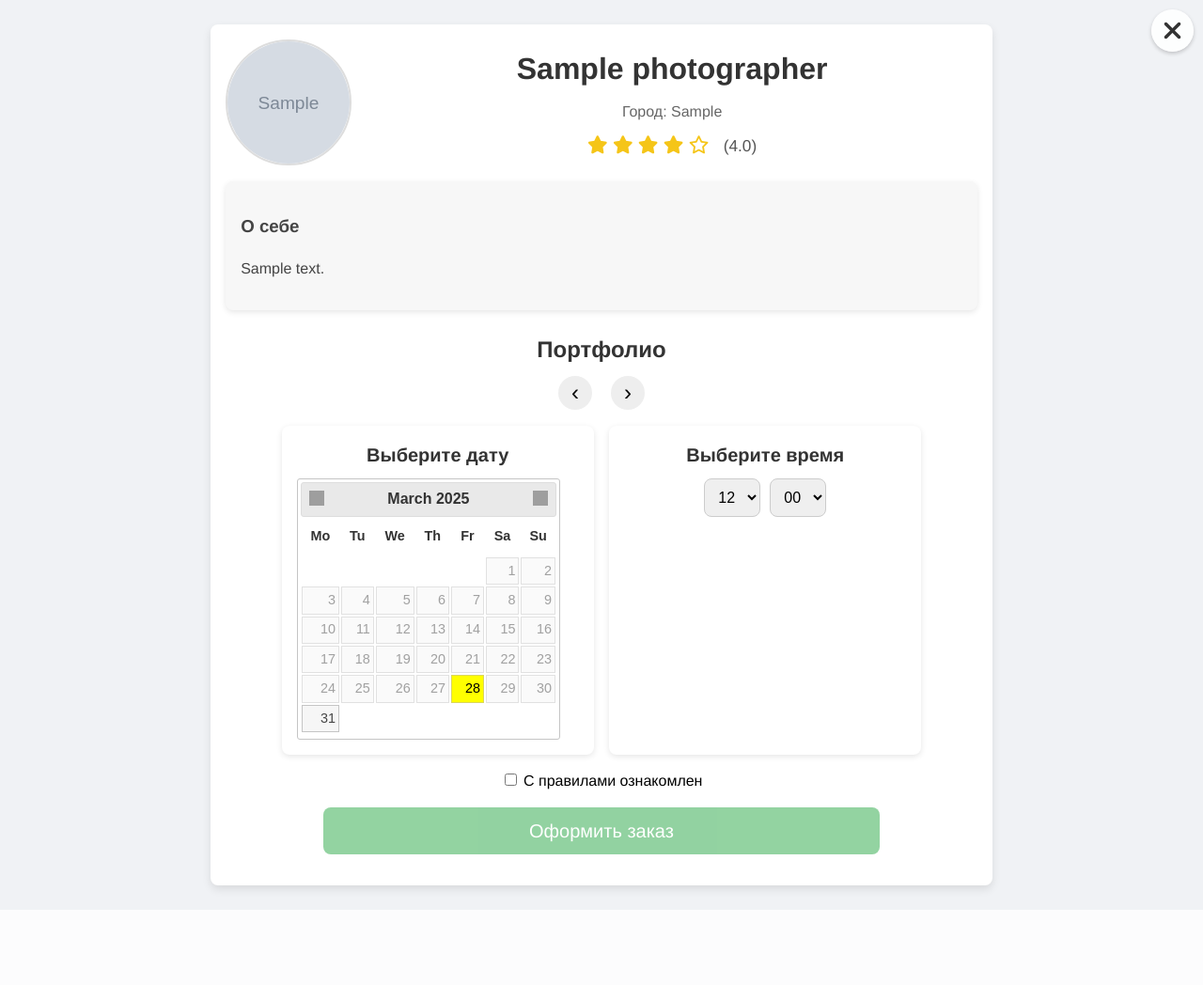
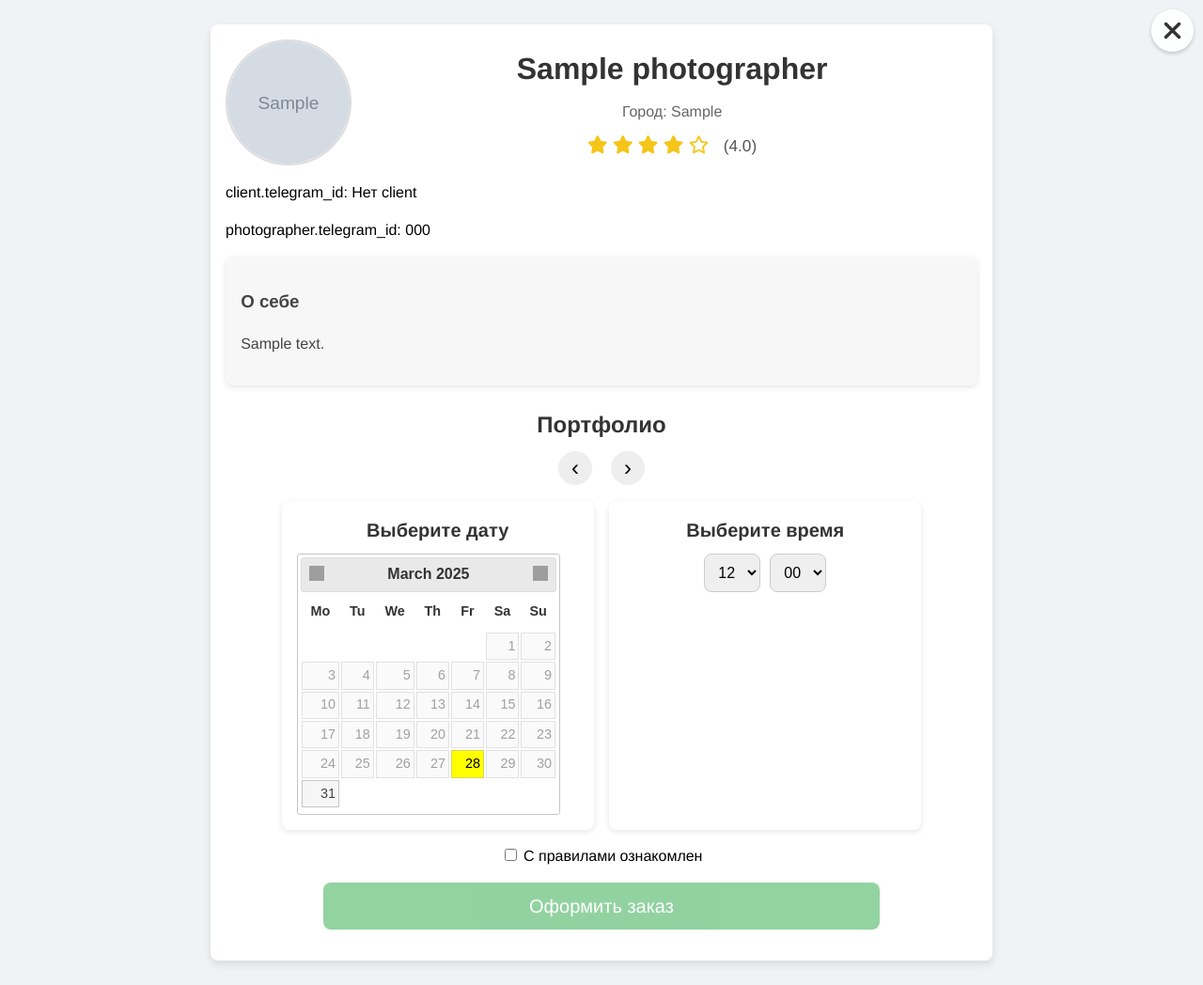
Before and after one commit to DaniyarS1703/Telegram-Fotograf2, a Flask app: page /profile/1 in a window 1280 px wide. Shown: the whole page at 94% size. Before the commit the page ends 954 px from the top, so only its background shows below. Run offline with Flask 3, Linux system fonts and the light colour scheme; tables that the repository leaves empty hold one stand-in row (values such as "Sample post"); grey boxes marked "Sample" are stand-in pictures; some libraries are stand-ins or nearby versions; grey boxes are pictures that could not be loaded.

Commit message:
Ваше сообщение коммита

```diff
--- a/app.py
+++ b/app.py
@@ -194,10 +194,10 @@ def switch_role():
     if not client:
         return "Клиент не найден", 404
 
-    # Если фотограф уже существует, перенаправляем на профиль
+    # Если фотограф уже существует, перенаправляем на профиль с tg_id
     existing_photographer = Photographer.query.filter_by(telegram_id=client.telegram_id).first()
     if existing_photographer:
-        return redirect(url_for('profile', id=existing_photographer.id))
+        return redirect(url_for('profile', id=existing_photographer.id, tg_id=client.telegram_id))
 
     if request.method == 'POST':
         # Получаем поля формы
@@ -243,7 +243,7 @@ def switch_role():
         db.session.add(new_photographer)
         db.session.commit()
 
-        return redirect(url_for('profile', id=new_photographer.id))
+        return redirect(url_for('profile', id=new_photographer.id, tg_id=client.telegram_id))
 
     dummy_photographer = {
         "name": client.name,
@@ -253,6 +253,7 @@ def switch_role():
         "description": ""
     }
     return render_template('switch_role.html', client=client, photographer=dummy_photographer)
+
 
 @app.route('/edit_profile/<int:id>', methods=['GET', 'POST'])
 def edit_profile(id):
--- a/templates/index.html
+++ b/templates/index.html
@@ -193,7 +193,9 @@
     <div class="button-container">
       <a href="javascript:goToGallery()" class="choose-btn">Выбрать фотографа</a>
       <br>
-      <a href="/switch_role?tg_id={{ client.telegram_id }}" class="photographer-btn">Я фотограф!</a>
+      {% if client %}
+        <a href="/switch_role?tg_id={{ client.telegram_id }}" class="photographer-btn">Я фотограф!</a>
+      {% endif %}
     </div>
   </div>
 
--- a/templates/profile.html
+++ b/templates/profile.html
@@ -429,6 +429,11 @@
       </div>
     </div>
 
+<!-- Временный вывод для отладки -->
+<p>client.telegram_id: {{ client.telegram_id if client else 'Нет client' }}</p>
+<p>photographer.telegram_id: {{ photographer.telegram_id }}</p>
+
+
     <!-- Кнопка редактирования профиля (показывается только для владельца) -->
     {% if client and client.telegram_id == photographer.telegram_id %}
       <a href="{{ url_for('edit_profile', id=photographer.id) }}" class="edit-btn">Редактировать профиль</a>
```
